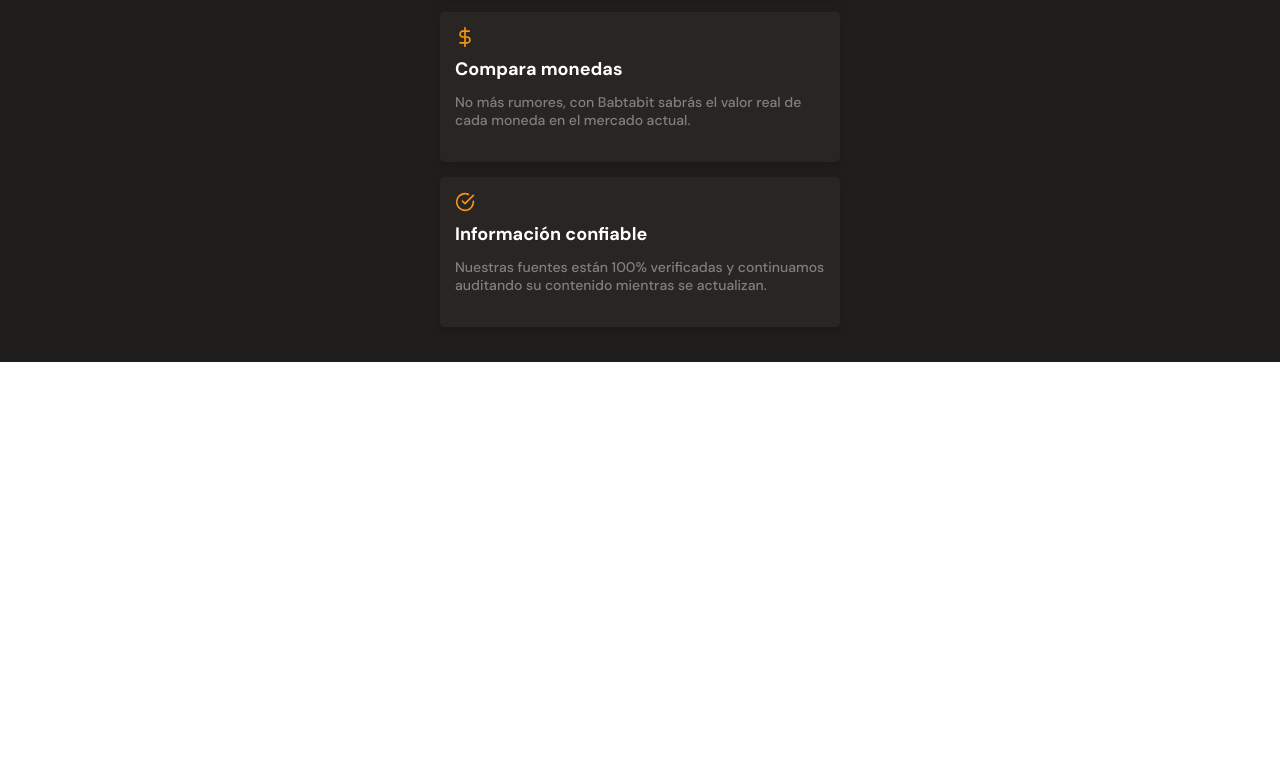
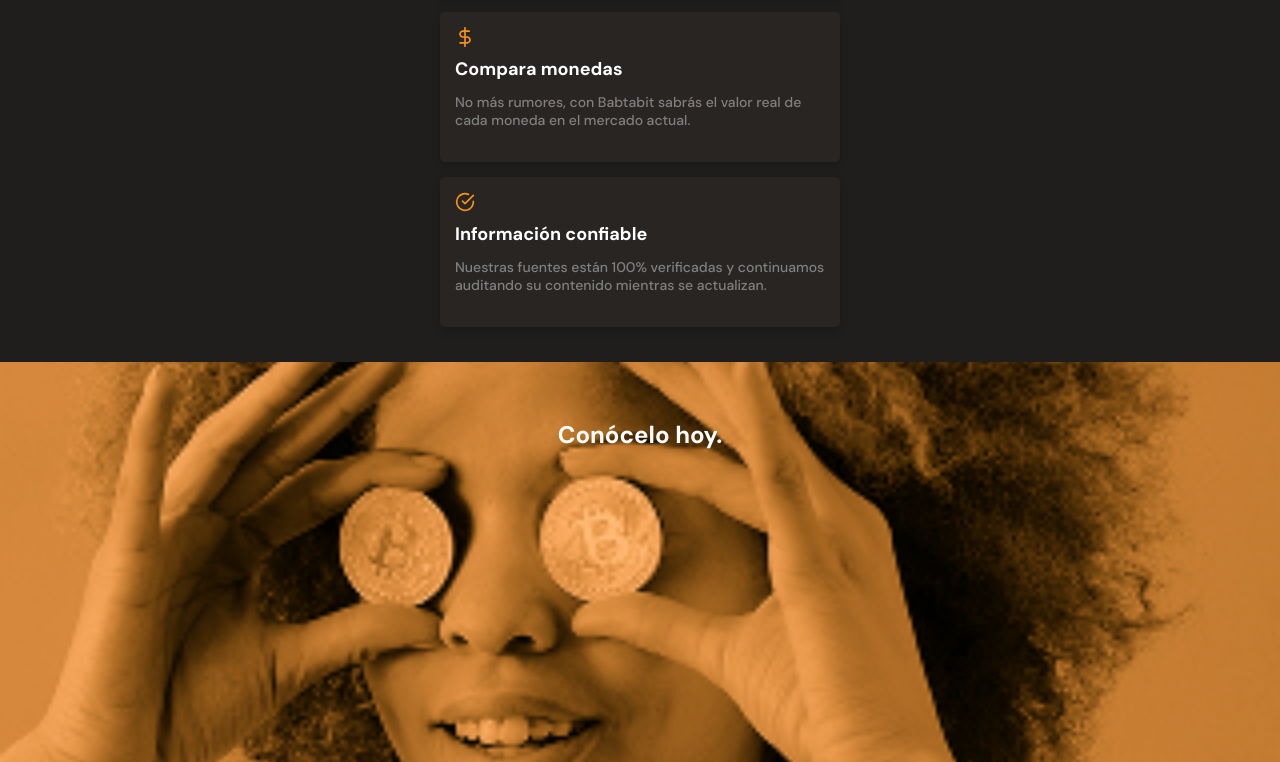
Before and after one commit to Gerardo-Lara-O/Curso-Responsive-Design, a plain HTML site: page public/index.html in a window 1280 px wide. Shown: the part 1630-2392 px from the top of the page. Before the commit the page ends 1992 px from the top, so only its background shows below. Drawn offline with Linux system fonts and the light colour scheme.

Commit message:
Maquetando seccion comodin

```diff
--- a/public/index.html
+++ b/public/index.html
@@ -90,7 +90,9 @@
                 </article>
             </section>
         </section>
-        <section></section>
+        <section class="bitcoin-img-container">
+            <h2>Conócelo hoy.</h2>
+        </section>
         <section></section>
     </main>
     <footer></footer>
--- a/styles/main.css
+++ b/styles/main.css
@@ -297,10 +297,10 @@ main{
 }
 
 .product-detail--card{
-    width: 100%;
+    width: 90%;
     min-width: 288px;
     max-width: 400px;
-    height: 150px;
+    min-height: 150px;
     margin: 15px auto;
     padding: 15px;
     background-color: #282523;
@@ -345,3 +345,22 @@ main{
     line-height: 1.8rem;
     color: var(--black-content);
 }
+
+.bitcoin-img-container{
+    width: 100%;
+    min-width: 320px;
+    height: 50vh;
+    background-image: url(../assets/img/bitcoinbaby.jpg);
+    background-position: center;
+    background-repeat: no-repeat;
+    background-size: cover;
+}
+
+.bitcoin-img-container h2{
+    padding-top: 60px;
+    font-size: 2.4rem;
+    font-weight: 700;
+    line-height: 2.6rem;
+    color: var(--just-white);
+    text-align: center;
+}
```
